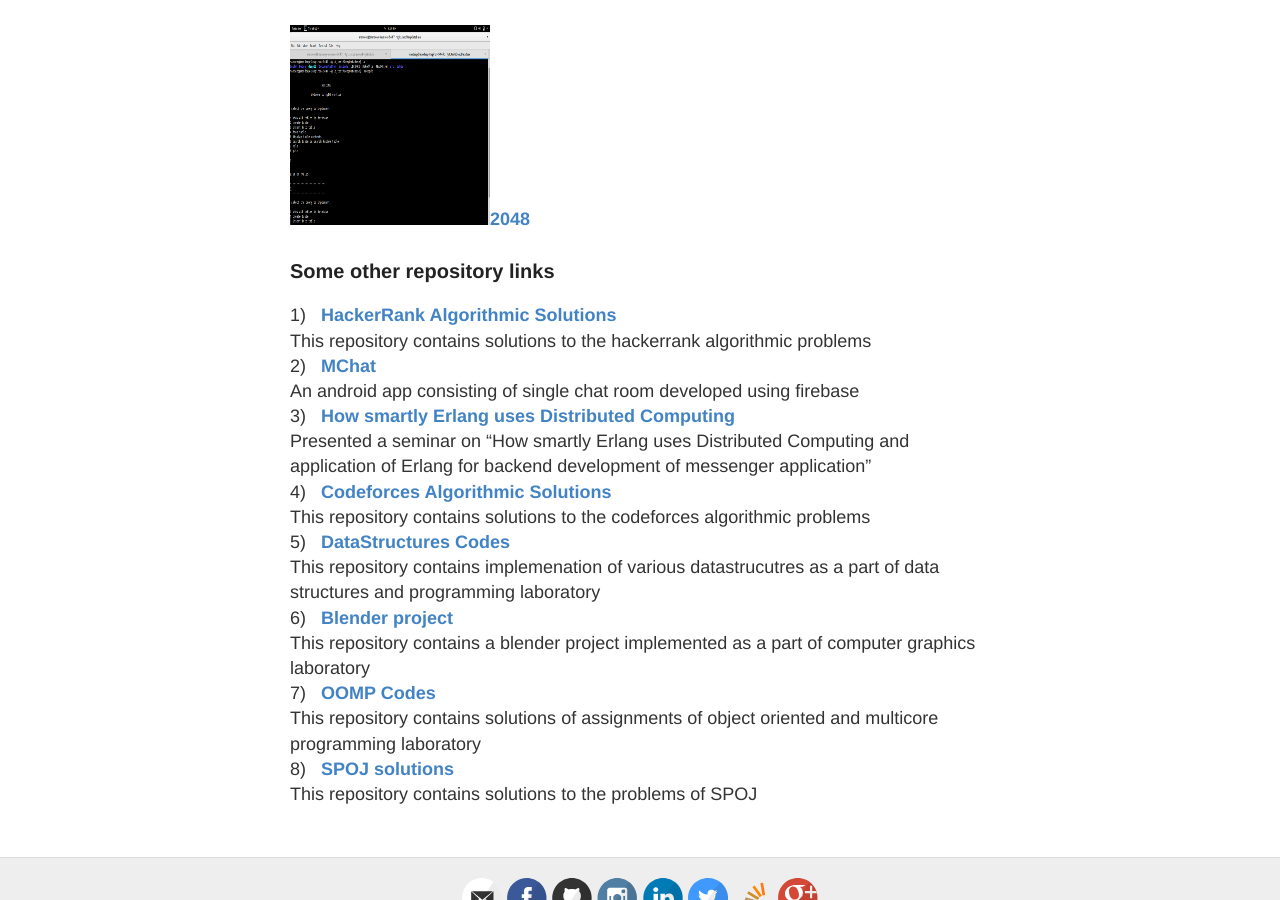
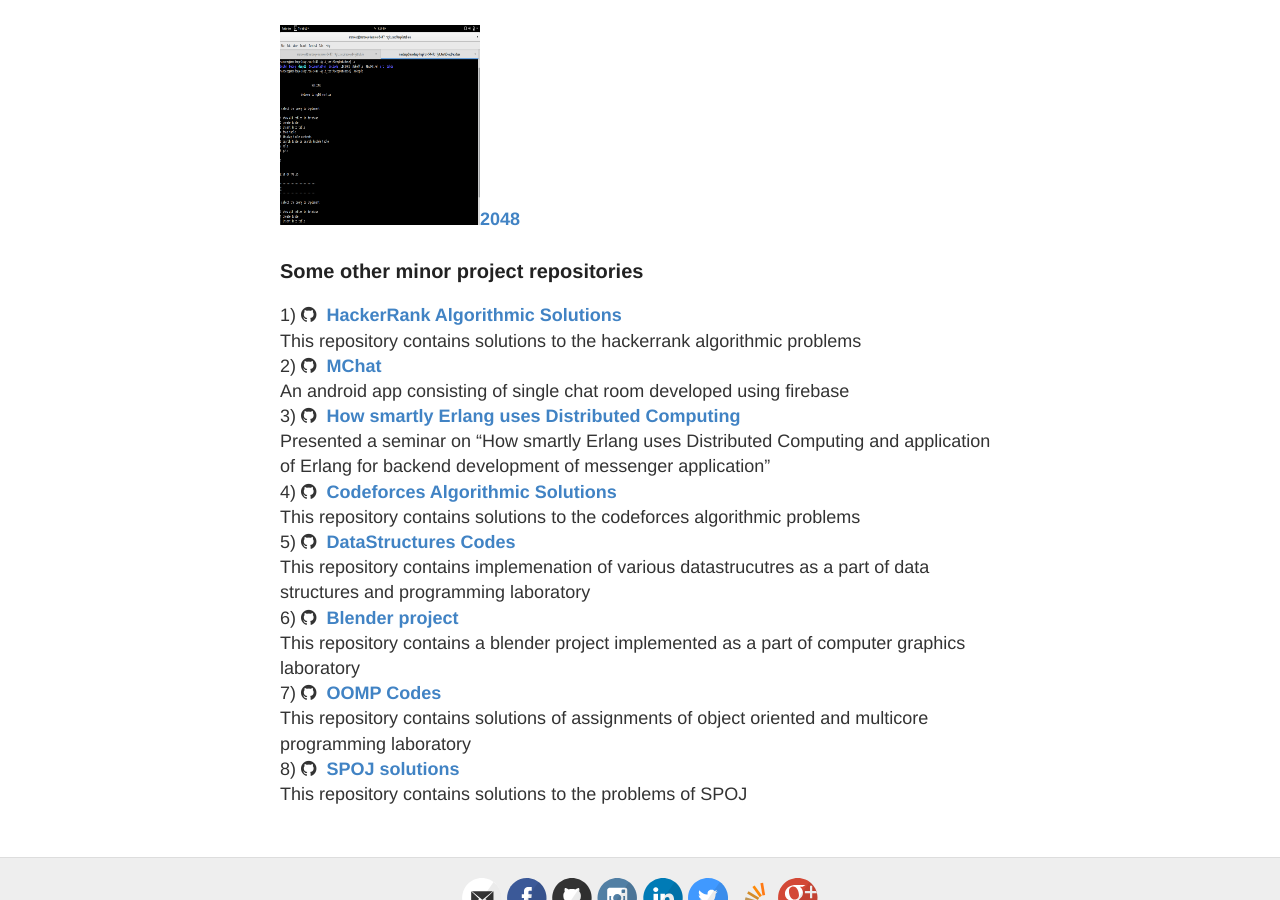
Before and after one commit to msdeep14/msdeep14.github.io, a Jekyll site: the page built from projects.md, in a window 1280 px wide and 900 px high, scrolled down 1614 px. Built offline with Jekyll 4.4.1, drawn with Linux system fonts in a browser that asks for light colours.

Commit message:
modify project details

```diff
--- a/_includes/projects.html
+++ b/_includes/projects.html
@@ -1,8 +1,11 @@
-<section id="projects">
-<div class="container">
 
-  <div class="panel panel-default">
-    <div class="panel-body">
+<head>
+    <title>Projects</title>
+<link rel="stylesheet" href="https://cdnjs.cloudflare.com/ajax/libs/font-awesome/4.7.0/css/font-awesome.min.css">
+</head>
+
+
+<body>
         <h4>
             <a href="{{ site.baseurl }}/projects/deepdatabase.html"><img src="{{ site.baseurl }}/images/deepdatabase.png" title = "DeepDataBase" height = "200" width = "200"/>DeepDataBase</a>
         </h4>
@@ -80,7 +83,7 @@
 			</p>
 		</h5> -->
         <h3>
-            Some other repository links </h3>
+            Some other minor project repositories </h3>
             <p>
                 1) <i class="fa fa-github"></i>&nbsp;&nbsp;<strong><a href="https://github.com/msdeep14/hackerranksolutions">HackerRank Algorithmic Solutions</a></strong> <br/>
                     This repository contains solutions to the hackerrank algorithmic problems<br />
@@ -101,7 +104,4 @@
                     This repository contains solutions to the problems of SPOJ <br />
 
             </p>
-    </div>
-  </div>
-</div>
-</section>
+    </body>
```
